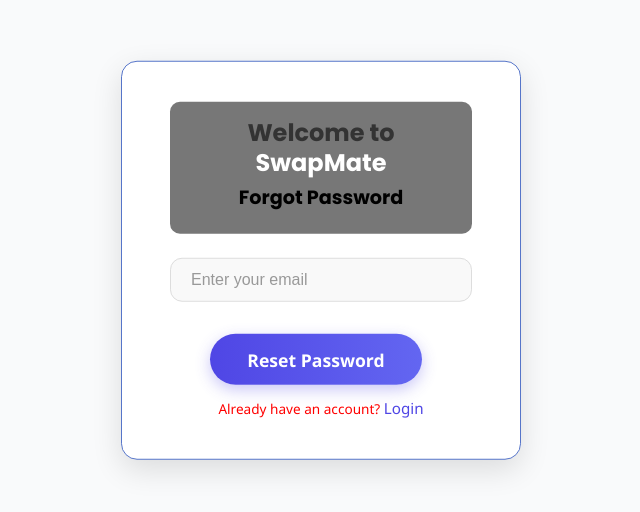
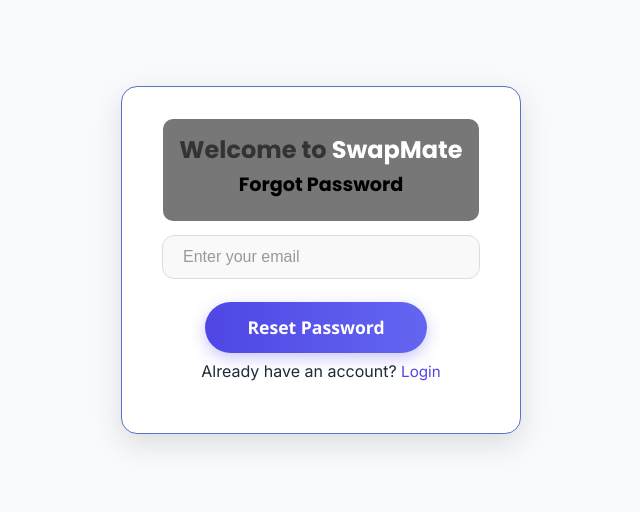
Before and after one commit to iamxerrycan/swapmate, a React (Vite) app in the folder frontend/: page /forgot-password in a window 1280 px wide. Shown: the part 140-652 px from the top of the page, without its empty margins (319-959 px from the left). Built offline with nearby package versions, Linux system fonts and the light colour scheme.

Commit message:
chat done

```diff
--- a/frontend/src/pages/auth/ForgotPassword.css
+++ /dev/null
@@ -1,141 +0,0 @@
-.forgot-form {
-  max-width: 400px;
-  width: 90%;
-  position: fixed;
-  top: 50%;
-  left: 50%;
-  transform: translate(-50%, -50%);
-  gap: 1rem;
-  padding: 2.5rem 3rem;
-  background-color: #ffffff; /* white background */
-  border-radius: 16px;
-  box-shadow: 0 10px 30px rgba(0, 0, 0, 0.12);
-  display: flex;
-border: 1px solid #5675c9;
-  flex-direction: column;
-  align-items: center;
-  justify-content: center;
-  color: #333333;
-  font-family: 'Segoe UI', Tahoma, Geneva, Verdana, sans-serif;
-  animation: fadeInUp 0.6s ease-out;
-  user-select: none;
-}
-
-.forgot-form input {
-  width: 100%;
-  height: 44px;
-  font-size: 1rem;
-  background-color: #f9f9f9;
-  color: #222222;
-  border: 1.8px solid #ddd;
-  border-radius: 12px;
-  padding: 0 1.25rem;
-  outline: none;
-  transition: border-color 0.3s ease, box-shadow 0.3s ease;
-  box-sizing: border-box;
-  font-weight: 500;
-  user-select: text;
-}
-
-.forgot-form input::placeholder {
-  color: #999999;
-  font-weight: 400;
-}
-
-.forgot-form input:focus {
-  background-color: #fff;
-  border-color: #4f46e5;
-  box-shadow: 0 0 8px rgba(79, 70, 229, 0.4);
-}
-
-.forgot-form button {
-  margin-top: 1rem;
-  padding: 0.85rem;
-  font-size: 1.1rem;
-  background: linear-gradient(90deg, #4f46e5 0%, #6366f1 100%);
-  color: white;
-  border: none;
-  border-radius: 28px;
-  width: 70%;
-  font-weight: 600;
-  cursor: pointer;
-  transition: transform 0.2s ease, background 0.3s ease;
-  box-shadow: 0 5px 15px rgba(79, 70, 229, 0.3);
-  display: flex;
-  align-items: center;
-  justify-content: center;
-  user-select: none;
-}
-
-.forgot-form button:hover:not(:disabled) {
-  transform: translateY(-3px);
-  background: linear-gradient(90deg, #6366f1 0%, #818cf8 100%);
-  box-shadow: 0 8px 25px rgba(99, 102, 241, 0.45);
-}
-
-.forgot-form button:disabled {
-  opacity: 0.65;
-  cursor: not-allowed;
-  box-shadow: none;
-}
-
-.input-error {
-  color: #ef4444;
-  font-size: 0.85rem;
-  margin-top: -10px;
-  margin-bottom: 6px;
-  font-weight: 500;
-  user-select: none;
-  width: 100%;
-  text-align: left;
-  padding-left: 5px;
-}
-
-.forgot-form a {
-  margin-top: 1rem;
-  color: #4f46e5;
-  text-decoration: none;
-  font-size: 0.95rem;
-  transition: color 0.3s ease;
-  user-select: text;
-}
-
-.forgot-form a:hover {
-  color: #3730a3;
-  text-decoration: underline;
-}
-
-@keyframes fadeInUp {
-  from {
-    opacity: 0;
-    transform: translateY(20px);
-  }
-  to {
-    opacity: 1;
-    transform: translateY(0);
-  }
-}
-
-@media (max-width: 500px) {
-  .forgot-form {
-    padding: 2rem 2rem;
-    width: 92%;
-  }
-
-  .forgot-form input,
-  .forgot-form button {
-    font-size: 1rem;
-  }
-
-  .forgot-form button {
-    width: 100%;
-  }
-}
-
-.forgot-form p {
-  all: unset;
-  color: red;
-  font-size: 0.85rem;
-  margin-top: -5px;
-  margin-bottom: -2px;
-}
--- a/frontend/src/pages/auth/ForgotPassword.jsx
+++ b/frontend/src/pages/auth/ForgotPassword.jsx
@@ -1,6 +1,6 @@
 import { useState, useEffect } from 'react';
 import { Link } from 'react-router-dom';
-import './ForgotPassword.css';
+import './auth.css';
 import AuthHeader from '../../components/ui/Header';
 import API from '../../utils/api/axiosInstance';
 import { toast } from 'react-toastify';
@@ -50,7 +50,7 @@
   };
 
   return (
-    <form className="forgot-form" onSubmit={handleSubmit}>
+    <form className="auth-form" onSubmit={handleSubmit}>
       <AuthHeader title="Forgot Password" />
 
       <input
--- a/frontend/src/pages/auth/Login.jsx
+++ b/frontend/src/pages/auth/Login.jsx
@@ -3,7 +3,7 @@
 import { useNavigate, Link } from 'react-router-dom';
 import { setCredentials } from '../../features/auth/authSlice';
 import { authService } from '../../features/auth/authService';
-import './Login.css';
+import './auth.css';
 import AuthHeader from '../../components/ui/Header';
 import { toast } from 'react-toastify';
 import { useFormValidation } from '../../hooks/useFormValidation';
@@ -67,7 +67,7 @@
   };
 
   return (
-    <form className="login-form" onSubmit={handleSubmit}>
+    <form className="auth-form" onSubmit={handleSubmit}>
       <AuthHeader title="Login" />
 
       <input
--- a/frontend/src/pages/auth/Register.jsx
+++ b/frontend/src/pages/auth/Register.jsx
@@ -3,7 +3,7 @@
 import { useNavigate, Link } from 'react-router-dom';
 import { setCredentials } from '../../features/auth/authSlice';
 import { authService } from '../../features/auth/authService';
-import './Register.css';
+import './auth.css';
 import AuthHeader from '../../components/ui/Header';
 import { toast } from 'react-toastify';
 import { useFormValidation } from '../../hooks/useFormValidation'; // adjust path as needed
@@ -72,7 +72,7 @@
   };
 
   return (
-    <form className="register-form" onSubmit={handleSubmit}>
+    <form className="auth-form" onSubmit={handleSubmit}>
       <AuthHeader title="Register" />
 
       <input
--- a/frontend/src/pages/auth/Login.css
+++ b/frontend/src/pages/auth/auth.css
@@ -1,32 +1,49 @@
-.login-form {
+/* ================================
+   Common Auth Form Styles
+   ================================ */
+.auth-form {
   max-width: 400px;
   width: 90%;
   position: fixed;
+  text-align: center;
+  gap: 0.4rem;
   top: 50%;
   left: 50%;
   transform: translate(-50%, -50%);
-  gap: 0.4rem;
-  padding: 2.5rem 3rem;
-  background-color: #ffffff; /* pure white background */
+  padding: 2rem 2.5rem;
+  background-color: #ffffff;
   border-radius: 16px;
-  box-shadow: 0 10px 10px rgba(0, 0, 0, 0.2);
-  /* soft shadow */
+  border: 1px solid #5675c9;
+  box-shadow: 0 10px 30px rgba(0, 0, 0, 0.12);
   display: flex;
   flex-direction: column;
-  border: 1px solid #5675c9;
   align-items: center;
   justify-content: center;
-  color: #333333; /* dark text */
+  color: #333333;
   font-family: 'Segoe UI', Tahoma, Geneva, Verdana, sans-serif;
   animation: fadeInUp 0.6s ease-out;
   user-select: none;
 }
 
-.login-form input {
+/* Form-specific spacing */
+.login-form {
+  gap: 0.4rem;
+}
+.register-form {
+  gap: 0.4rem;
+}
+.forgot-form {
+  gap: 1rem;
+}
+
+/* ================================
+   Input Fields
+   ================================ */
+.auth-form input {
   width: 100%;
   height: 44px;
   font-size: 1rem;
-  background-color: #f9f9f9; /* very light grey */
+  background-color: #f9f9f9;
   color: #222222;
   border: 1.8px solid #ddd;
   border-radius: 12px;
@@ -38,25 +55,25 @@
   user-select: text;
 }
 
-.login-form input::placeholder {
+.auth-form input::placeholder {
   color: #999999;
   font-weight: 400;
 }
 
-.login-form input:focus {
+.auth-form input:focus {
   background-color: #fff;
-  border-color: #4f46e5; /* Indigo-600 */
+  border-color: #4f46e5;
   box-shadow: 0 0 8px rgba(79, 70, 229, 0.4);
 }
 
-.login-form button {
+/* ================================
+   Buttons
+   ================================ */
+.auth-form button {
+  margin-top: 1rem;
   padding: 0.85rem;
   font-size: 1.1rem;
-  background: linear-gradient(
-    90deg,
-    #4f46e5 0%,
-    #6366f1 100%
-  ); /* Indigo gradient */
+  background: linear-gradient(90deg, #4f46e5 0%, #6366f1 100%);
   color: white;
   border: none;
   border-radius: 28px;
@@ -71,49 +88,55 @@
   user-select: none;
 }
 
-.login-form button:hover:not(:disabled) {
+.auth-form button:hover:not(:disabled) {
   transform: translateY(-3px);
   background: linear-gradient(90deg, #6366f1 0%, #818cf8 100%);
   box-shadow: 0 8px 25px rgba(99, 102, 241, 0.45);
 }
 
-.login-form button:disabled {
+.auth-form button:disabled {
   opacity: 0.65;
   cursor: not-allowed;
   box-shadow: none;
 }
 
-.login-form a {
-  color: #4f46e5; /* Indigo */
+/* ================================
+   Links
+   ================================ */
+.auth-form a {
+  margin-top: 1rem;
+  color: #4f46e5;
   text-decoration: none;
-  font-size: 0.9rem;
+  font-size: 0.95rem;
   transition: color 0.3s ease;
   user-select: text;
 }
 
-.login-form a:hover {
-  color: #3730a3; /* Indigo-900 */
+.auth-form a:hover {
+  color: #3730a3;
   text-decoration: underline;
 }
 
+/* ================================
+   Error Texts
+   ================================ */
+.input-error,
 .input-errorr {
-  color: #ef4444; /* red-500 */
+  color: #ef4444;
   font-size: 0.85rem;
-  margin-top: -10px;
-  margin-bottom: 6px;
+  margin-top: -5px;
+
+  margin-bottom: -6px;
   font-weight: 500;
   user-select: none;
+  width: 100%;
+  text-align: center;
+  padding-left: 5px;
 }
 
-.login-form p {
-  font-size: 0.95rem;
-  margin-top: 12px;
-  margin-bottom: 6px;
-  color: #555;
-  user-select: none;
-  text-align: center;
-}
-
+/* ================================
+   Animation
+   ================================ */
 @keyframes fadeInUp {
   from {
     opacity: 0;
@@ -125,26 +148,19 @@
   }
 }
 
+/* ================================
+   Responsive
+   ================================ */
 @media (max-width: 500px) {
-  .login-form {
+  .auth-form {
     padding: 2rem 2rem;
     width: 92%;
   }
-
-  .login-form input,
-  .login-form button {
+  .auth-form input,
+  .auth-form button {
     font-size: 1rem;
   }
-
-  .login-form button {
+  .auth-form button {
     width: 100%;
   }
 }
-
-.login-form p {
-  all: unset;
-  color: red;
-  font-size: 0.85rem;
-  margin-top: -5px;
-  margin-bottom: -2px;
-}
--- a/frontend/src/pages/dashboard/chat/ChatList.jsx
+++ b/frontend/src/pages/dashboard/chat/ChatList.jsx
@@ -30,7 +30,10 @@
         <p>No chats yet</p>
       ) : (
         <ul className="chat-list">
-          {chats.map((chat) => {
+          {chats
+            // Filter out chats without a valid otherUser
+            .filter((chat) => chat.participants.some((p) => p._id !== currentUserId && p?.name))
+            .map((chat) => {
               const otherUser = chat.participants.find((p) => p._id !== currentUserId);
               const unread = chat.unreadCount || 0;
 
@@ -41,15 +44,15 @@
                   className={`chat-list-item ${unread > 0 ? 'unread' : ''}`}
                 >
                   <div className="chat-list-avatar">
-                  {otherUser.avatar ? (
+                    {otherUser?.avatar ? (
                       <img src={otherUser.avatar} alt={otherUser.name} />
                     ) : (
-                    otherUser.name.charAt(0).toUpperCase()
+                      otherUser?.name?.charAt(0)?.toUpperCase()
                     )}
                   </div>
 
                   <div className="chat-list-info">
-                  <div className="chat-list-name">{otherUser.name}</div>
+                    <div className="chat-list-name">{otherUser?.name}</div>
                   </div>
 
                   {unread > 0 && (
```
Also changed, not shown: frontend/src/pages/auth/Register.css (deleted, +0 -138 lines), frontend/src/pages/dashboard/chat/ChatPage.jsx (line endings or trailing spaces). Lines whose indentation alone changed are shown as unchanged.
